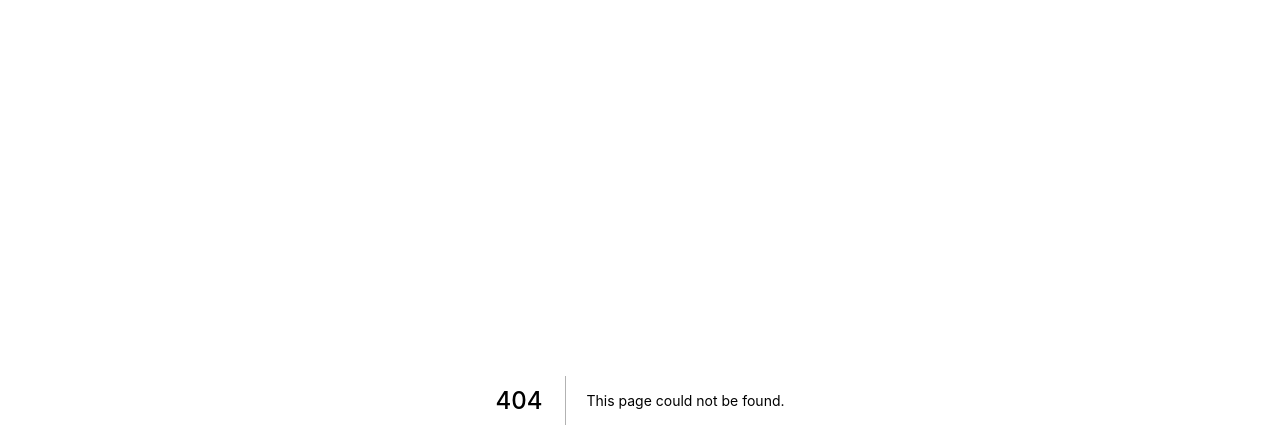
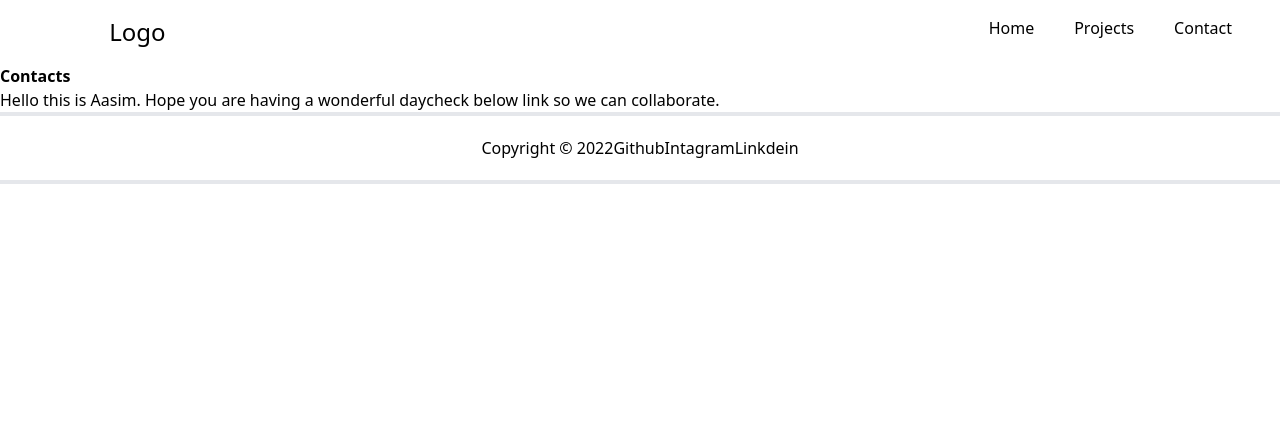
Before and after one commit to aasim-park/portfolioV1.0, a Next.js app: page /contact in a window 1280 px wide. Before the commit this address had no page. Shown: the top 448 px of the page. Built offline with nearby package versions, Linux system fonts and the light colour scheme.

Commit message:
BAsic UI done

```diff
--- /dev/null
+++ b/components/footer.js
@@ -0,0 +1,12 @@
+const Footer = () => {
+  return (
+    <footer className="flex justify-center p-5 border-y-4">
+      <p>Copyright &#169; 2022 </p>
+      <a>Github</a>
+      <a>Intagram</a>
+      <a>Linkdein</a>
+    </footer>
+  );
+};
+
+export default Footer;
--- /dev/null
+++ b/components/layout.js
@@ -0,0 +1,14 @@
+import NavBar from "./navbar";
+import Footer from "./footer";
+
+const Layout = ({ children }) => {
+  return (
+    <div>
+      <NavBar />
+      {children}
+      <Footer />
+    </div>
+  );
+};
+
+export default Layout;
--- /dev/null
+++ b/components/navbar.js
@@ -0,0 +1,26 @@
+import Link from "next/link";
+
+const NavBar = () => {
+  return (
+    <nav className="flex flex-row">
+      {/* Logo */}
+      <div className="flex justify-center w-1/5 h-8 m-4">
+        <a className="text-2xl">Logo</a>
+      </div>
+      {/* right side navigation bar */}
+      <div className="flex justify-end w-4/5 gap-10 pr-8 m-4">
+        <Link href="/">
+          <a>Home</a>
+        </Link>
+        <Link href="/Projects">
+          <a>Projects</a>
+        </Link>
+        <Link href="/Contact">
+          <a>Contact</a>
+        </Link>
+      </div>
+    </nav>
+  );
+};
+
+export default NavBar;
--- /dev/null
+++ b/pages/404.js
@@ -0,0 +1,19 @@
+import Link from "next/link";
+
+const Error = () => {
+  return (
+    <div>
+      <p>Ooooopss.....</p>
+      <p>That Page does`t exits</p>
+      <p>
+        {" "}
+        Go back to home page{" "}
+        <Link href="/">
+          <a>Homepage</a>
+        </Link>
+      </p>
+    </div>
+  );
+};
+
+export default Error;
--- a/pages/_app.js
+++ b/pages/_app.js
@@ -1,7 +1,12 @@
-import '../styles/globals.css'
+import "../styles/globals.css";
+import Layout from "../components/layout";
 
 function MyApp({ Component, pageProps }) {
-  return <Component {...pageProps} />
+  return (
+    <Layout>
+      <Component {...pageProps} />
+    </Layout>
+  );
 }
 
-export default MyApp
+export default MyApp;
--- /dev/null
+++ b/pages/contact.js
@@ -0,0 +1,20 @@
+import Head from "next/head";
+
+const Contact = () => {
+  return (
+    <>
+      <Head>
+        <title>Portfolio | Contact</title>
+      </Head>
+      <div>
+        <h1 className="font-bold">Contacts</h1>
+        <p>
+          Hello this is Aasim. Hope you are having a wonderful daycheck below
+          link so we can collaborate.
+        </p>
+      </div>
+    </>
+  );
+};
+
+export default Contact;
--- a/pages/index.js
+++ b/pages/index.js
@@ -2,5 +2,14 @@ import Head from "next/head";
 import Image from "next/image";
 
 export default function Home() {
-  return <div>Hello World</div>;
+  return (
+    <>
+      <Head>
+        <title>Portfolio | Home</title>
+      </Head>
+      <div>
+        <h1 className="text-3xl font-bold underline">Hello world!</h1>
+      </div>
+    </>
+  );
 }
--- /dev/null
+++ b/pages/projects.js
@@ -0,0 +1,16 @@
+import Head from "next/head";
+
+const Projects = () => {
+  return (
+    <>
+      <Head>
+        <title>Portfolio | Projects</title>
+      </Head>
+      <div>
+        <p>Here are some of my projects</p>
+      </div>
+    </>
+  );
+};
+
+export default Projects;
```
